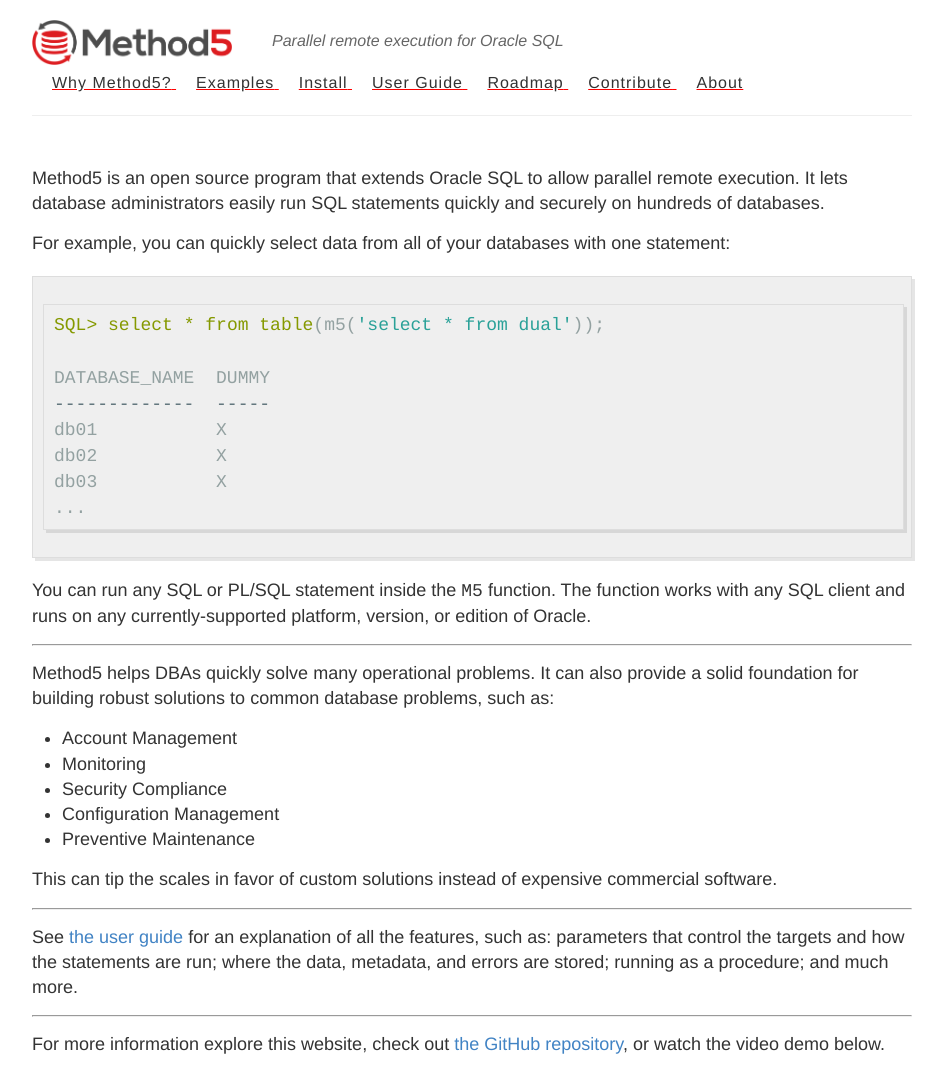
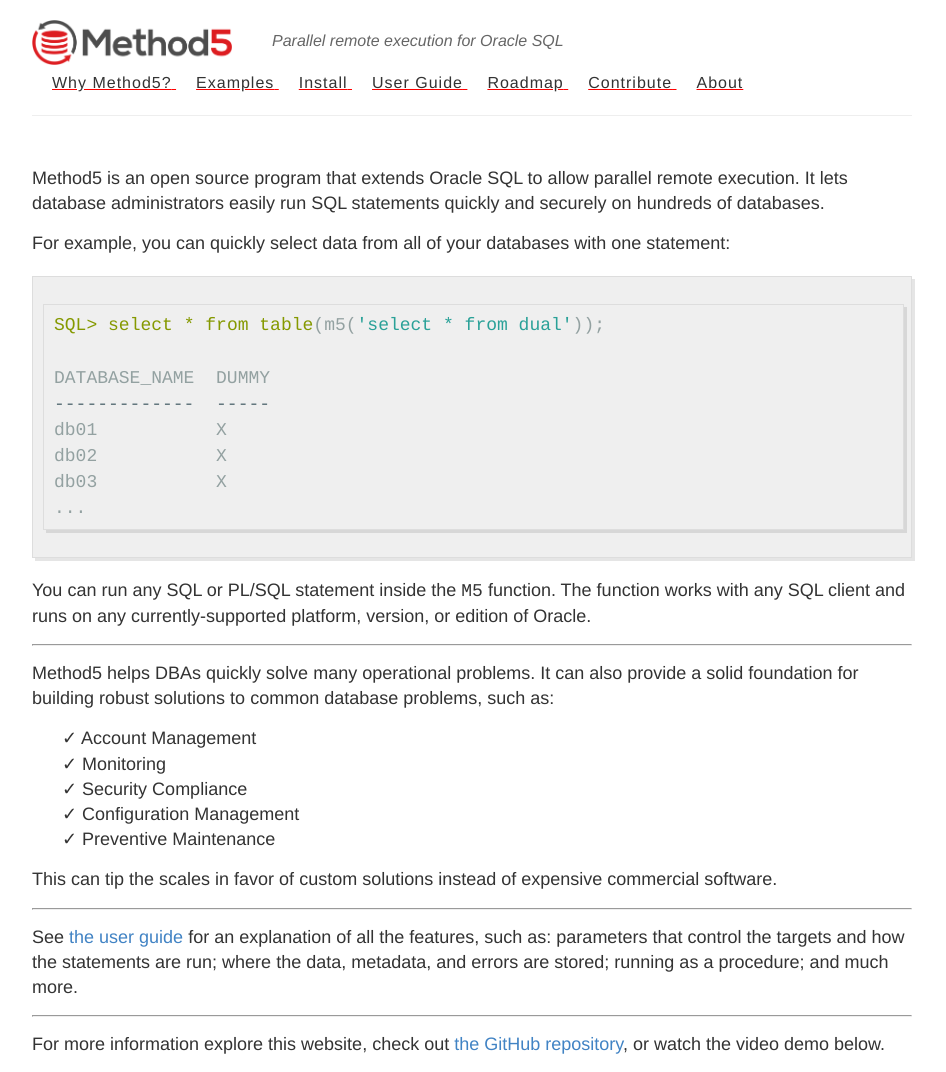
Before and after one commit to method5/method5.github.io, a Jekyll site: the page built from index.md, in a window 1280 px wide. Shown: the top 1072 px of the page, without its empty margins (168-1114 px from the left). Built offline with Jekyll 4.4.1, drawn with Linux system fonts in a browser that asks for light colours; grey boxes are pictures that could not be loaded.

Commit message:
Added check marks.

```diff
--- a/index.md
+++ b/index.md
@@ -23,11 +23,13 @@ You can run any SQL or PL/SQL statement inside the `M5` function. The function w
 
 Method5 helps DBAs quickly solve many operational problems.  It can also provide a solid foundation for building robust solutions to common database problems, such as:
 
-* Account Management
-* Monitoring
-* Security Compliance
-* Configuration Management
-* Preventive Maintenance
+<ul class="checkmark">
+  <li> Account Management</li>
+  <li> Monitoring</li>
+  <li> Security Compliance</li>
+  <li> Configuration Management</li>
+  <li> Preventive Maintenance</li>
+</ul>
 
 This can tip the scales in favor of custom solutions instead of expensive commercial software.
 
```
